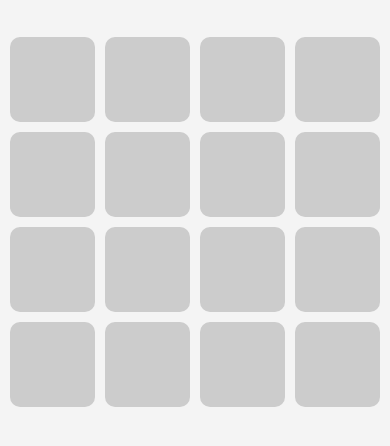
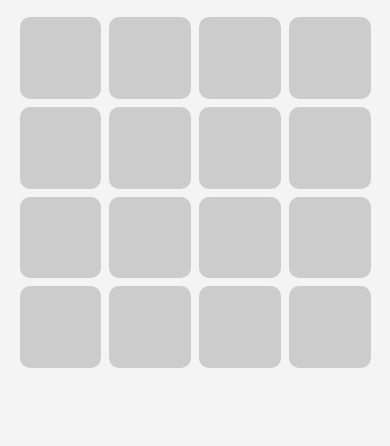
Before and after one commit to Sarah-zz/memory-game, a plain HTML site: page index.html in a window 390 px wide. Shown: the part 46-492 px from the top of the page. Drawn offline with Linux system fonts and the light colour scheme.

Commit message:
maj responsive

```diff
--- a/style.css
+++ b/style.css
@@ -20,14 +20,14 @@ h1 {
 #game-board {
   display: grid;
   grid-template-columns: repeat(4, 1fr);
-  /* exactement 4 colonnes */
   grid-template-rows: repeat(4, 1fr);
-  /* exactement 4 lignes */
-  gap: 10px;
+  gap: 8px;
+  /* petit écart pour mobile */
+  width: 90vw;
+  /* 90% de la largeur de l'écran */
   max-width: 480px;
-  /* largeur maximale pour 4 cartes + gap */
-  margin: 30px auto;
-  padding: 10px;
+  /* limite sur grand écran */
+  margin: 20px auto;
 }
 
 /* ==========================
@@ -40,9 +40,8 @@ h1 {
   position: relative;
   overflow: hidden;
   width: 100%;
-  height: 0;
-  padding-bottom: 100%;
-  /* carré parfait */
+  aspect-ratio: 1 / 1;
+  /* ✅ chaque carte reste carrée automatiquement */
   transition: transform 0.15s;
 }
 
```
